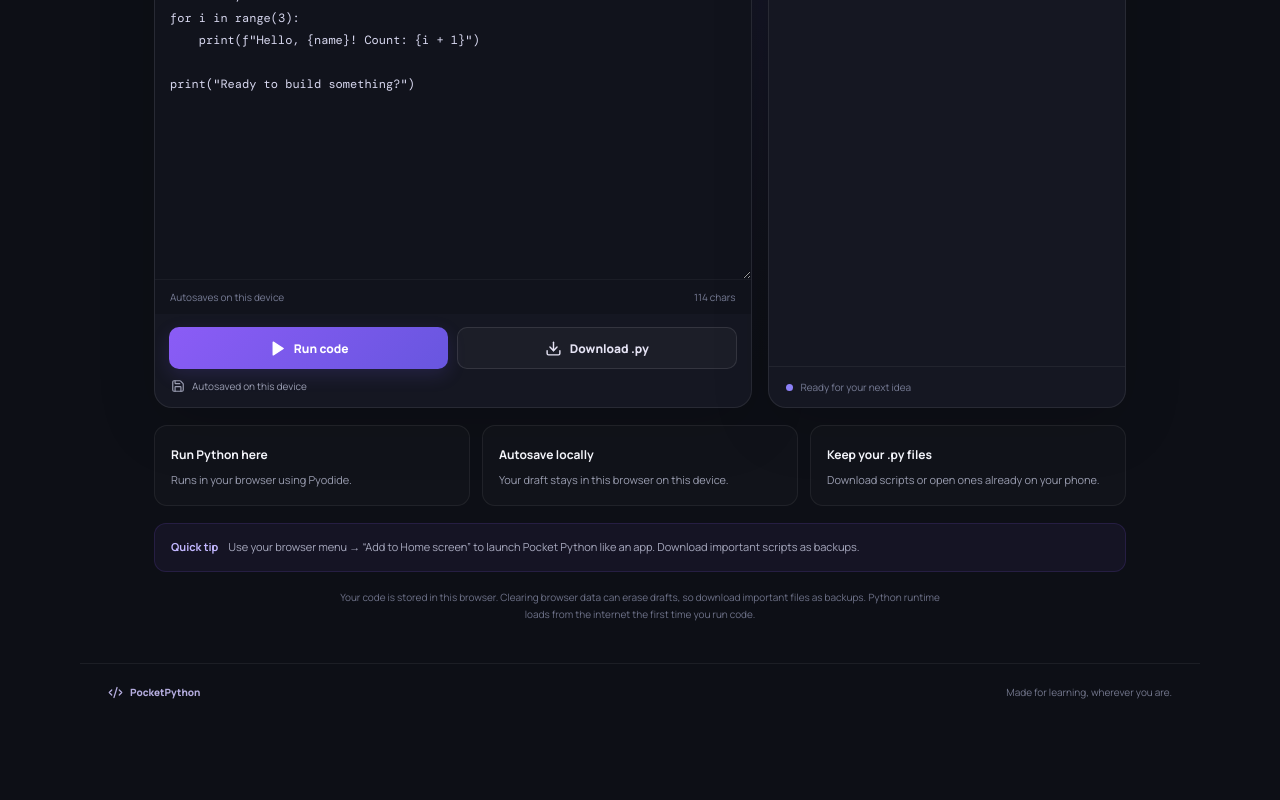
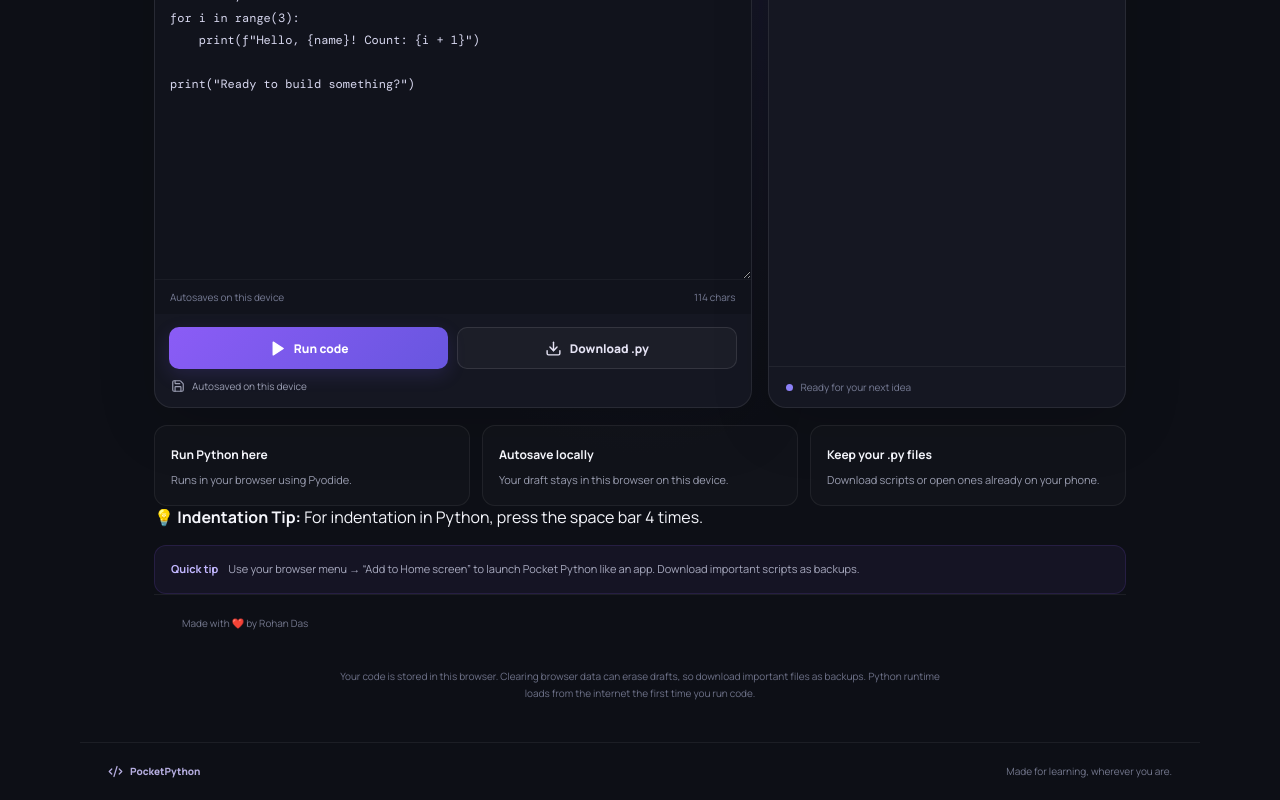
Before and after one commit to rohanavipsha1234-gif/Pocket-Python, a React (Vite) app: page / in a window 1280 px wide. Shown: the part 499-1299 px from the top of the page. Before the commit the page ends 1220 px from the top, so only its background shows below. Built offline with nearby package versions, Linux system fonts and the light colour scheme.

Commit message:
Update App.jsx

```diff
--- a/src/App.jsx
+++ b/src/App.jsx
@@ -124,7 +124,14 @@ export default function App() {
         <article><b>Autosave locally</b><p>Your draft stays in this browser on this device.</p></article>
         <article><b>Keep your .py files</b><p>Download scripts or open ones already on your phone.</p></article>
       </section>
+      <div className="indent-tip">
+  💡 <strong>Indentation Tip:</strong> For indentation in Python,
+  press the space bar 4 times.
+</div>
       <aside><b>Quick tip</b> Use your browser menu → “Add to Home screen” to launch Pocket Python like an app. Download important scripts as backups.</aside>
+      <footer className="creator-credit">
+  Made with ❤️ by Rohan Das
+</footer>
       <p className="privacy">Your code is stored in this browser. Clearing browser data can erase drafts, so download important files as backups. Python runtime loads from the internet the first time you run code.</p>
     </main>
     <footer><span><Code2 size={15}/> PocketPython</span><span>Made for learning, wherever you are.</span></footer>
```
